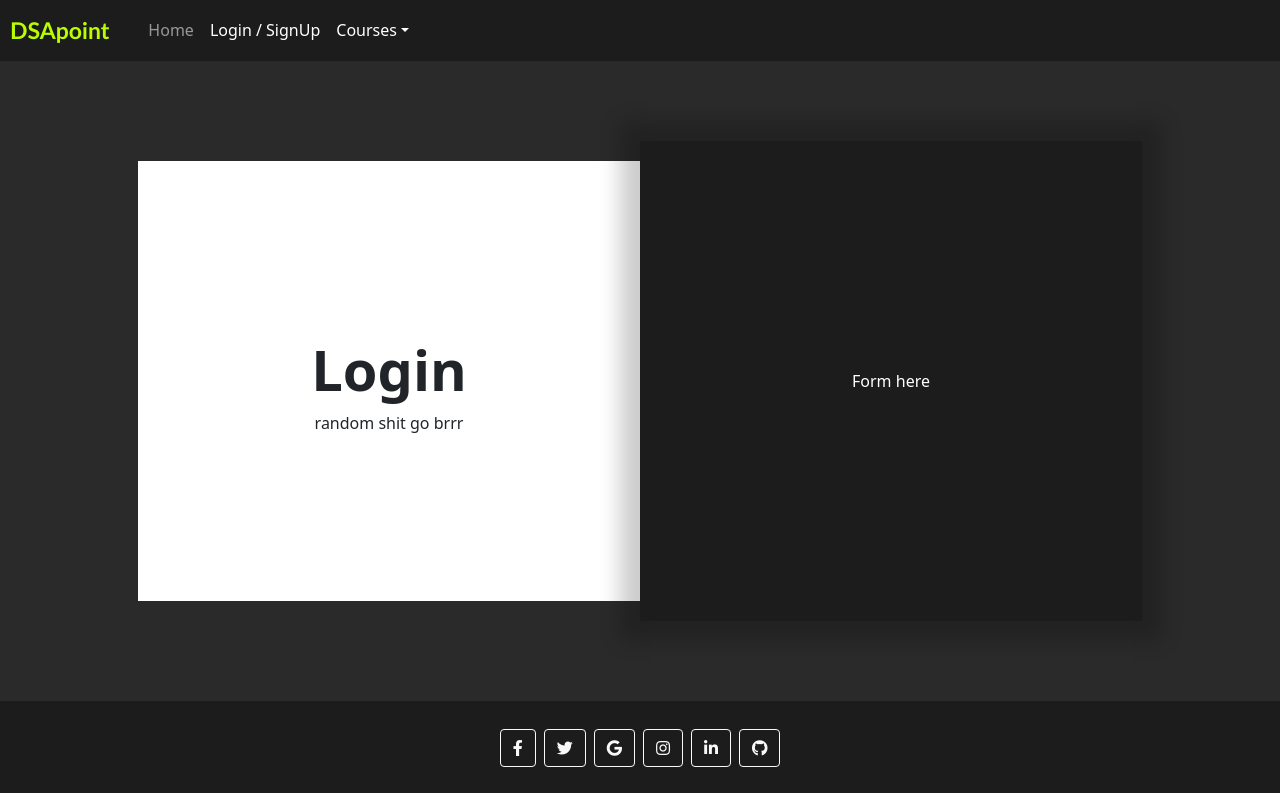
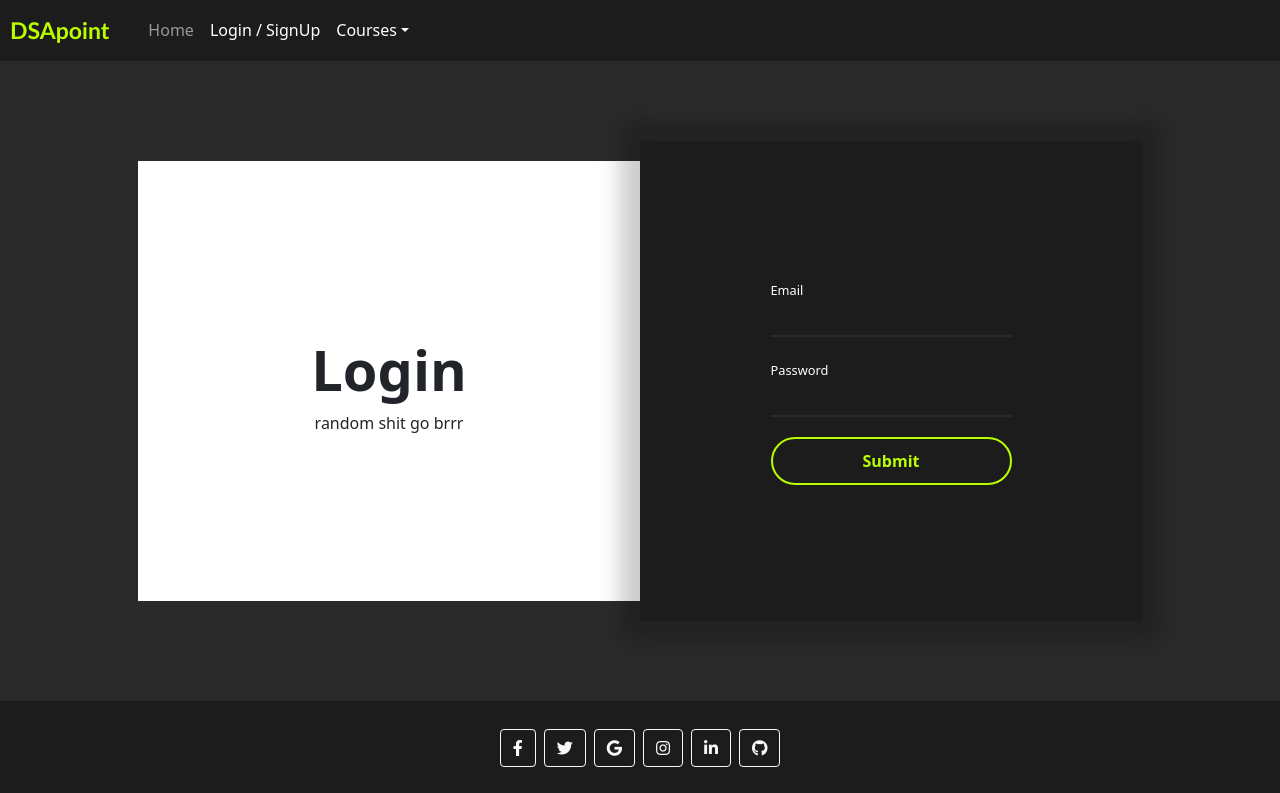
Before and after one commit to dev-anuragS/DSApoint, a React (Create React App) app in the folder dsapoint/: page /login in a window 1280 px wide. Shown: the top 793 px of the page. Built offline with nearby package versions, Linux system fonts and the light colour scheme.

Commit message:
Edited login.jsx and login.scss

```diff
--- a/dsapoint/src/components/Login.jsx
+++ b/dsapoint/src/components/Login.jsx
@@ -12,7 +12,13 @@ const Login = () => {
                         random shit go brrr
                     </div>
                     <div id="right">
-                        Form here
+                        <form action="" id="loginForm">
+                            <label htmlFor="emailId"><span class='smallTextLoginForm'>Email</span></label>
+                            <input type="email" name="emailId" id="emailId" value='' />
+                            <label htmlFor="password"><span class='smallTextLoginForm'>Password</span></label>
+                            <input type="password" name="password" id="password" value='' />
+                            <button type="submit" id='loginFormBtn'>Submit</button>
+                        </form>
                     </div>
                 </div>
             </div>
--- a/dsapoint/src/components/sass/login.scss
+++ b/dsapoint/src/components/sass/login.scss
@@ -31,6 +31,7 @@
     width:50%;
     height:60vh;
     display:flex;
+    flex-direction: column;
     align-items: center;
     justify-content: center;
     background-color: $background;
@@ -42,3 +43,41 @@
     font-size:7vmin;
     font-weight: 800;
 }
+
+#loginForm{
+    display:flex;
+    flex-direction: column;
+}
+
+input{
+    background-color: transparent;
+    border:none;
+    border-bottom:2px solid $secondary;
+    outline:none;
+    margin-bottom:20px;
+    padding:5px;
+}
+
+input:focus{
+    border-color: $primary;
+}
+
+.smallTextLoginForm{
+    font-size:.8rem;
+}
+
+#loginFormBtn{
+    outline:none;
+    border:none;
+    background-color: transparent;
+    border:2px solid $primary;
+    padding:10px;
+    color:$primary;
+    border-radius:25px;
+    font-weight: 600;;
+}
+
+#loginFormBtn:hover{
+    background-color: $primary;
+    color:$background;
+}
```
